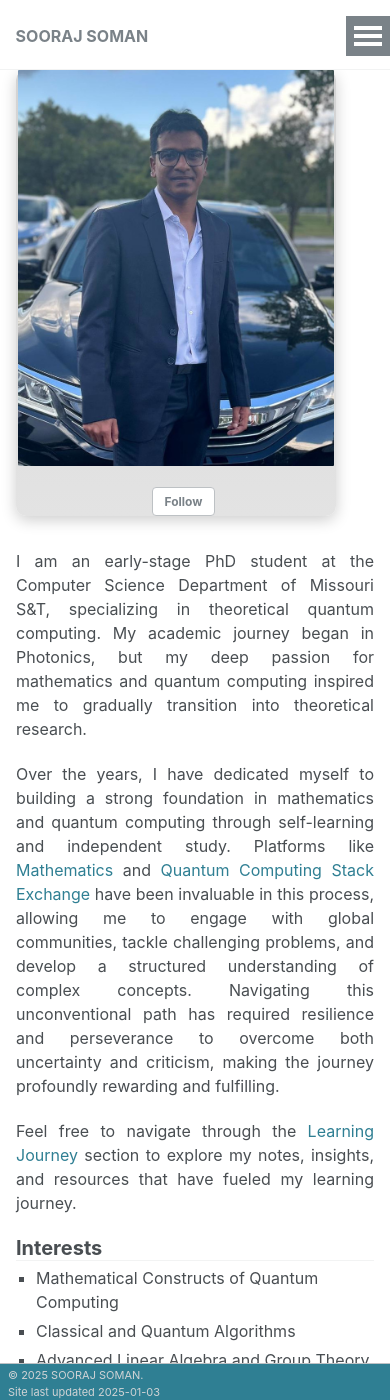
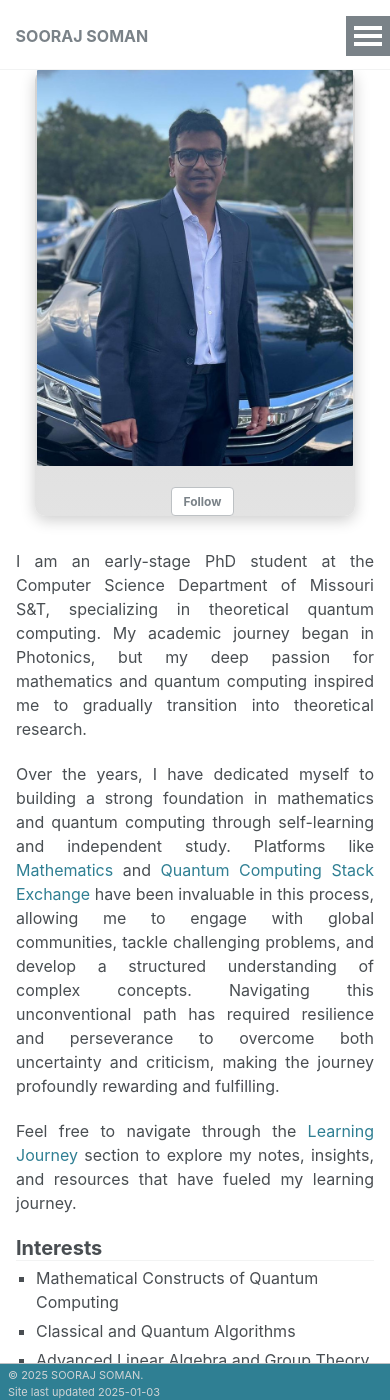
Before and after one commit to soorajss1729/soorajss1729.github.io, a Jekyll site: the page built from _pages/about.md, in a window 390 px wide and 1400 px high. Built offline with Jekyll 4.4.1, drawn with Linux system fonts in a browser that asks for light colours.

Commit message:
Update _sidebar.scss

```diff
--- a/_sass/_sidebar.scss
+++ b/_sass/_sidebar.scss
@@ -92,9 +92,9 @@
   display: flex;
   flex-direction: column;
 
-  @media screen and (max-width: 600px) {
+  @media screen and (max-width: 900px) {
     width: 320px;
-    margin: 0; /* Remove all margins on small screens */
+    margin: 0 auto; /* Remove all margins on small screens */
     padding-left: 0.1em; /* Add padding for both sides */
     padding-right: 0.1em;
   }
```
